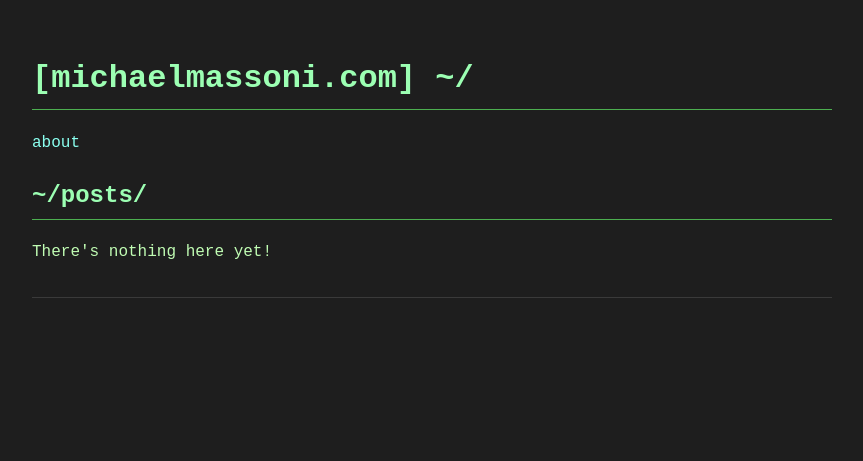
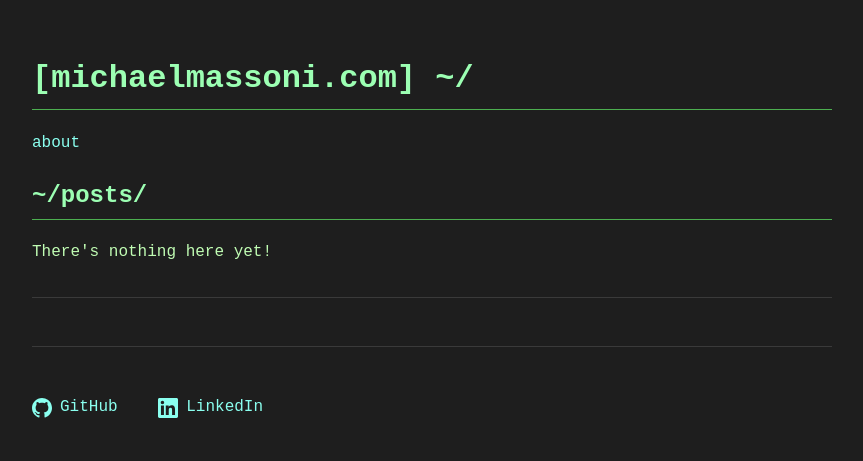
Before and after one commit to michaelmassoni/website, a plain HTML site: page index.html in a window 1280 px wide. Shown: the whole page, without its empty margins (208-1071 px from the left). Drawn offline with Linux system fonts and the light colour scheme.

Commit message:
Moved links to footer

```diff
--- a/index.html
+++ b/index.html
@@ -53,10 +53,30 @@ hr {
   51%, 100% { background-color: transparent; }
 }
 
+.social-links {
+  margin-top: 2rem;
+}
+
+.social-links a {
+  display: inline-flex;
+  align-items: center;
+  margin-right: 2rem;
+  font-size: 1rem;
+  gap: 0.5rem;
+}
+
+.social-icon {
+  width: 20px;
+  height: 20px;
+  fill: currentColor;
+}
+
 footer {
   color: #888;
   font-size: 0.9em;
   margin-top: 3rem;
+  border-top: 1px solid #3a3a3a;
+  padding-top: 1rem;
 }
 
 </style>
@@ -71,5 +91,22 @@ footer {
   <h2>~/posts/</h2>
   <p>There's nothing here yet!</p>
   <hr />
+
+  <footer>
+    <div class="social-links">
+      <a href="https://github.com/michaelmassoni" target="_blank" title="GitHub">
+        <svg class="social-icon" viewBox="0 0 24 24" xmlns="http://www.w3.org/2000/svg">
+          <path d="M12 0c-6.626 0-12 5.373-12 12 0 5.302 3.438 9.8 8.207 11.387.599.111.793-.261.793-.577v-2.234c-3.338.726-4.033-1.416-4.033-1.416-.546-1.387-1.333-1.756-1.333-1.756-1.089-.745.083-.729.083-.729 1.205.084 1.839 1.237 1.839 1.237 1.07 1.834 2.807 1.304 3.492.997.107-.775.418-1.305.762-1.604-2.665-.305-5.467-1.334-5.467-5.931 0-1.311.469-2.381 1.236-3.221-.124-.303-.535-1.524.117-3.176 0 0 1.008-.322 3.301 1.23.957-.266 1.983-.399 3.003-.404 1.02.005 2.047.138 3.006.404 2.291-1.552 3.297-1.23 3.297-1.23.653 1.653.242 2.874.118 3.176.77.84 1.235 1.911 1.235 3.221 0 4.609-2.807 5.624-5.479 5.921.43.372.823 1.102.823 2.222v3.293c0 .319.192.694.801.576 4.765-1.589 8.199-6.086 8.199-11.386 0-6.627-5.373-12-12-12z"/>
+        </svg>
+        GitHub
+      </a>
+      <a href="https://linkedin.com/in/michael-massoni" target="_blank" title="LinkedIn">
+        <svg class="social-icon" viewBox="0 0 24 24" xmlns="http://www.w3.org/2000/svg">
+          <path d="M20.447 20.452h-3.554v-5.569c0-1.328-.027-3.037-1.852-3.037-1.853 0-2.136 1.445-2.136 2.939v5.667H9.351V9h3.414v1.561h.046c.477-.9 1.637-1.85 3.37-1.85 3.601 0 4.267 2.37 4.267 5.455v6.286zM5.337 7.433c-1.144 0-2.063-.926-2.063-2.065 0-1.138.92-2.063 2.063-2.063 1.14 0 2.064.925 2.064 2.063 0 1.139-.925 2.065-2.064 2.065zm1.782 13.019H3.555V9h3.564v11.452zM22.225 0H1.771C.792 0 0 .774 0 1.729v20.542C0 23.227.792 24 1.771 24h20.451C23.2 24 24 23.227 24 22.271V1.729C24 .774 23.2 0 22.222 0h.003z"/>
+        </svg>
+        LinkedIn
+      </a>
+    </div>
+  </footer>
 </body>
 </html>
```
Also changed, not shown: about.html (+13 -5 lines).
